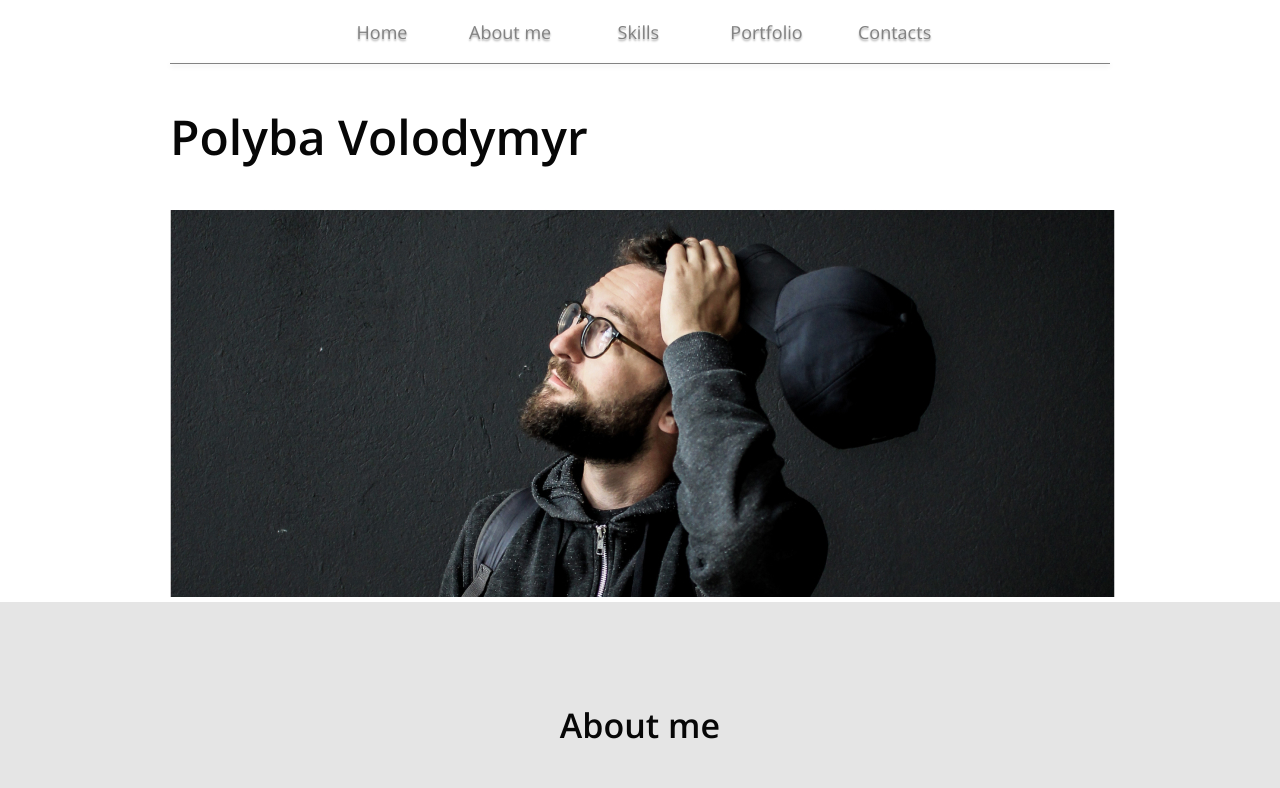
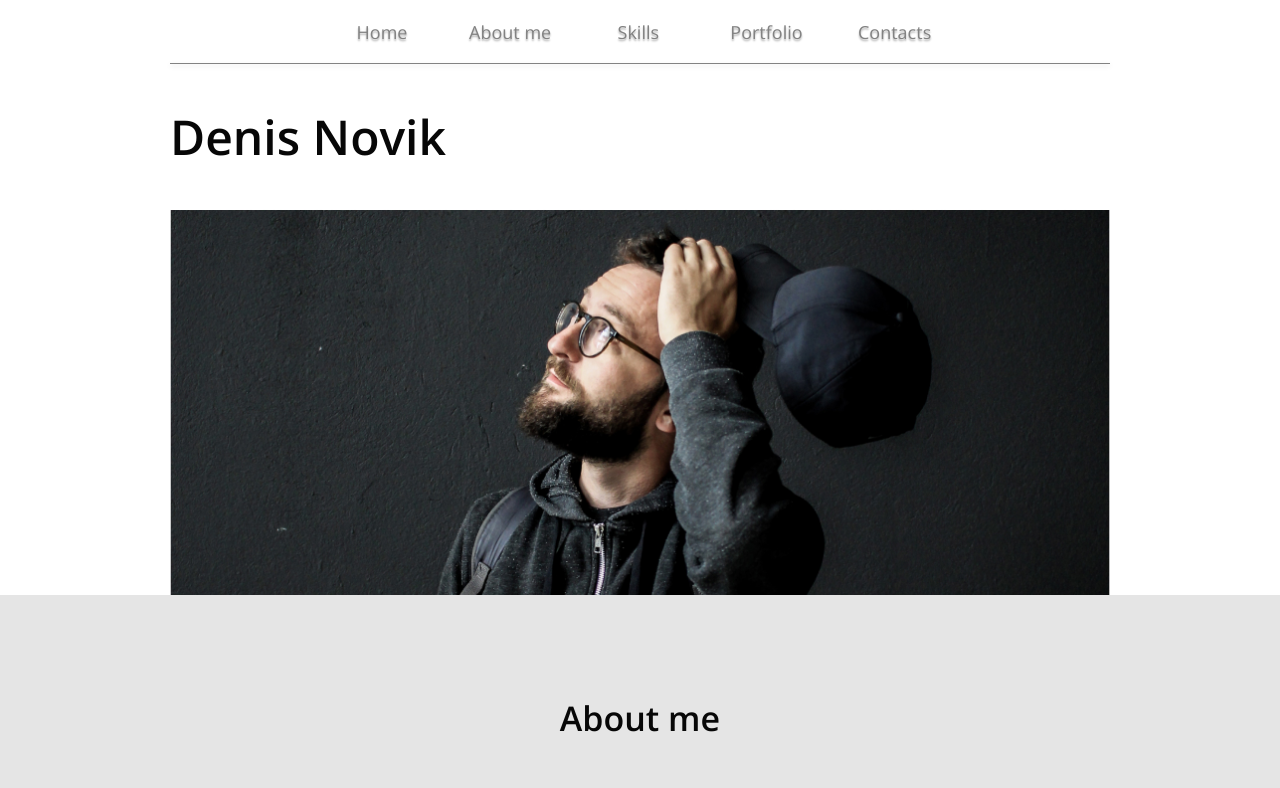
Before and after one commit to vov4ik218/homework_figma_maket1, a plain HTML site: page index.html in a window 1280 px wide. Shown: the top 788 px of the page. Drawn offline with nearby package versions, Linux system fonts and the light colour scheme.

Commit message:
second version

```diff
--- a/css/style.css
+++ b/css/style.css
@@ -62,7 +62,12 @@ p, h2 {
 .menu__link:hover {
     color: #070709;
 }
-
+.banner {
+    font-size: 0;
+}
+.banner > img {
+    width: 100%;
+}
 .banner__title {
     font-size: 48px;
     font-weight: bold;
--- a/index.html
+++ b/index.html
@@ -35,7 +35,7 @@
                 </ul>
             </nav>
             <div class="banner">
-                <h2 class="banner__title">Polyba Volodymyr</h2>
+                <h2 class="banner__title">Denis Novik</h2>
                 <img src="./img/img_autore.jpg" alt="photo autor" class="banner__img">
             </div>
         </div>
```
